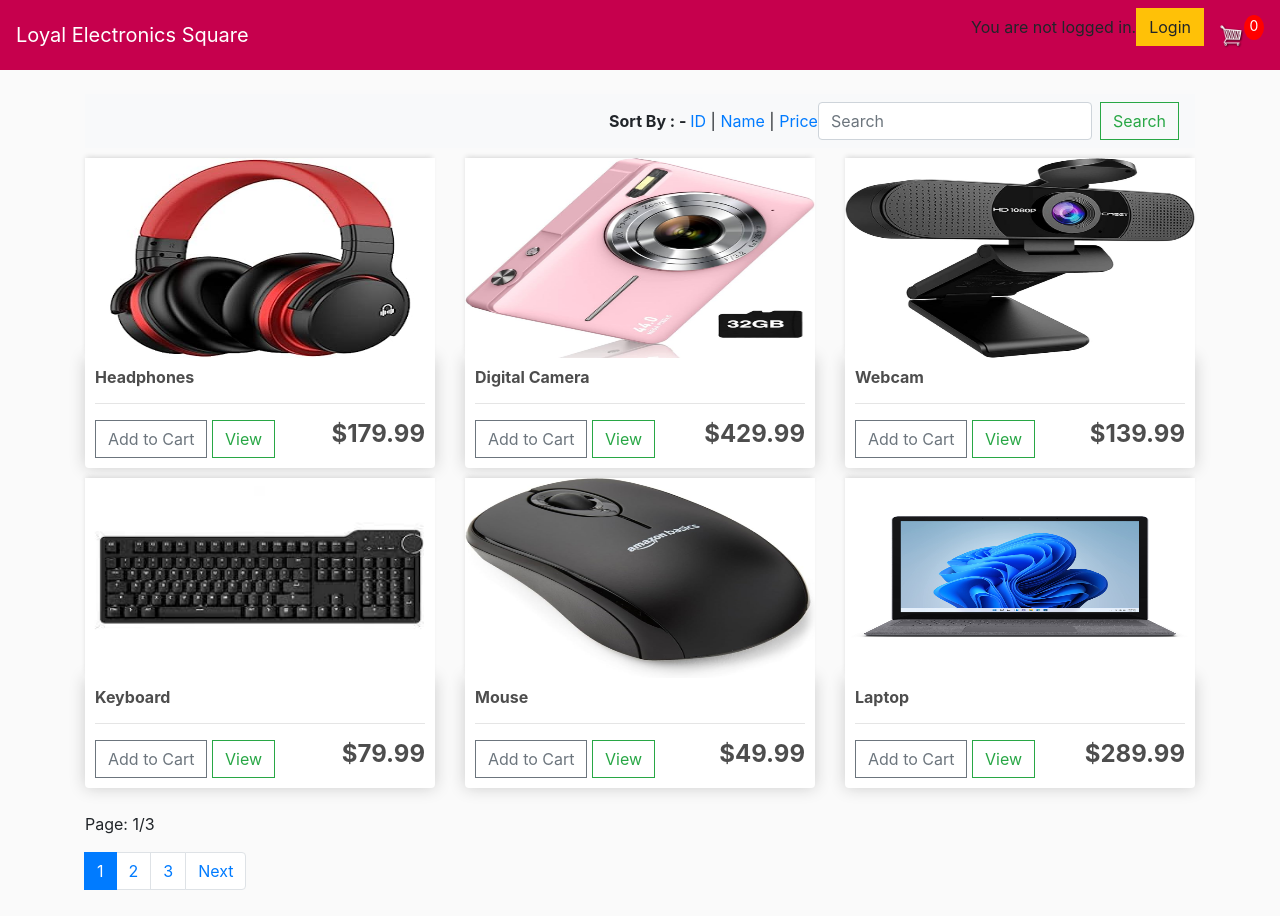
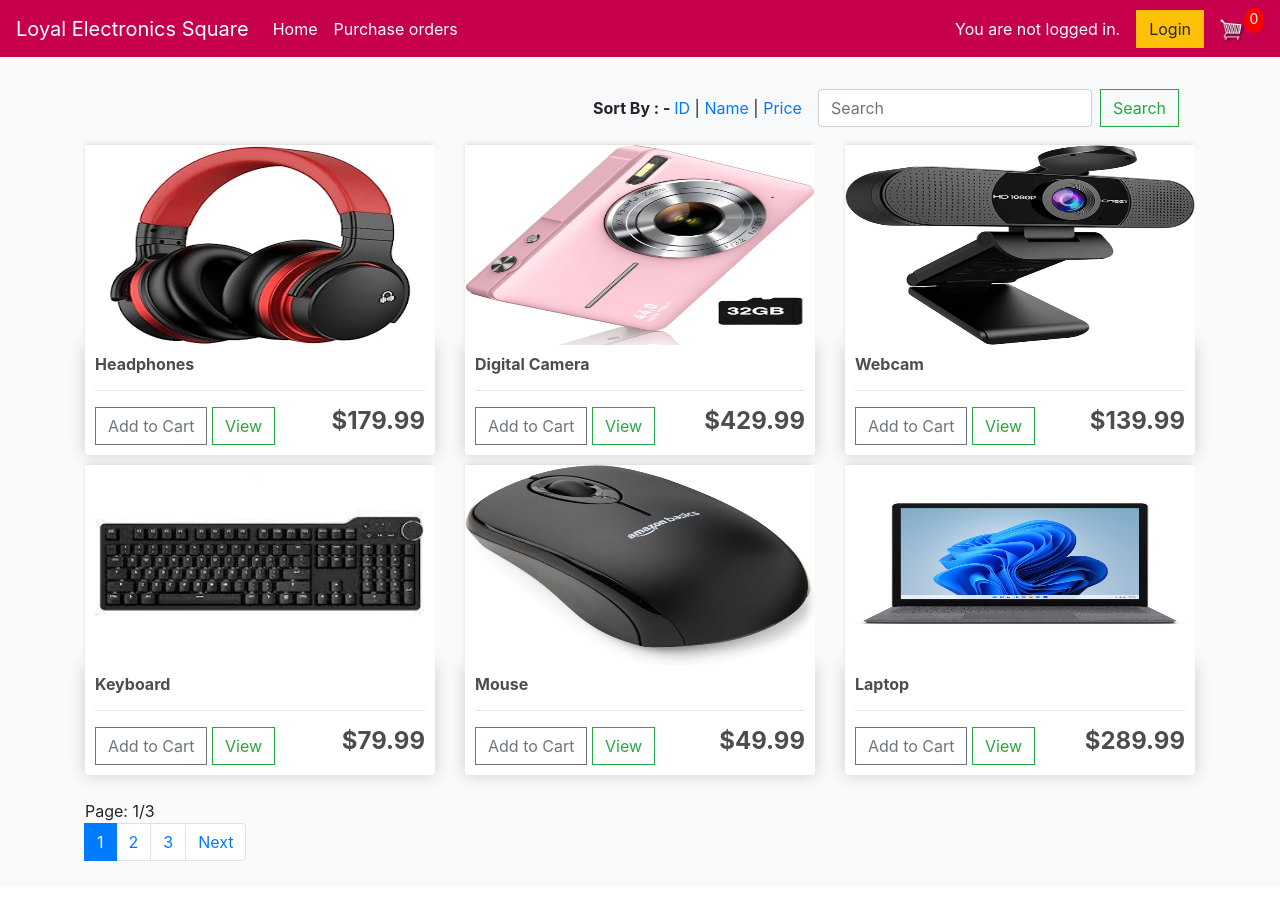
Before and after one commit to tobiaswai/ISI-group12-2024, a Django app: page / in a window 1280 px wide. After the commit the page ends 861 px from the top, so only its background shows below. Run offline with Django 5.2, Linux system fonts and the light colour scheme; data comes from the database, SQL or seed files in the repository; both versions use the stored data as it was after the commit; some libraries are stand-ins or nearby versions.

Commit message:
updated pages

```diff
--- a/myProject/store/templates/store/Main.html
+++ b/myProject/store/templates/store/Main.html
@@ -38,22 +38,27 @@
 		<button class="navbar-toggler" type="button" data-toggle="collapse" data-target="#navbarSupportedContent" aria-controls="navbarSupportedContent" aria-expanded="false" aria-label="Toggle navigation">
 			<span class="navbar-toggler-icon"></span>
 		</button>
-
 		<div class="collapse navbar-collapse" id="navbarSupportedContent">
-	    <ul class="navbar-nav mr-auto">
+			<ul class="navbar-nav me-auto mb-2 mb-lg-0">
+				<li class="nav-item">
+					<a class="nav-link active" aria-current="page" href="#">Home</a>
+				</li>
+				<li class="nav-item">
+					<a class="nav-link active" aria-current="page" href="#">Purchase orders</a>
+				</li>
 			</ul>
-
+		</div>
 	    <div class="form-inline my-2 my-lg-0">
 
 			{% if user.is_authenticated %}
-				<p>Hi {{ user.username }}! </p>
+				<a style="margin-right: 16px; color: white">Hi {{ user.username }}! </a>
 				<form action="{% url 'logout' %}" method="post">
 					{% csrf_token %}
 					<button class="btn btn-warning" type="submit">Logout</button>
 				</form>
 			{% else %}
-				<p>You are not logged in. </p>
-	     		<p><a href="{% url 'login' %}" class="btn btn-warning">Login</a></p>
+				<a style="margin-right: 16px; color: white">You are not logged in. </a>
+	     		<a href="{% url 'login' %}" class="btn btn-warning">Login</a>
 	     	{% endif %}
 
 	     	<a href="{% url 'cart' %}">
--- a/myProject/store/templates/store/Store.html
+++ b/myProject/store/templates/store/Store.html
@@ -3,7 +3,7 @@
 {% block content %}
 	<nav class="navbar navbar-light bg-light justify-content-end">
 		<a class="navbar-brand"></a>
-		<div>
+		<div style="margin-right: 16px">
 			<b>Sort By : - </b>
 			<a href="{% url 'product_list' %}?filter={{ filter }}&orderby=id">ID</a> |
 			<a href="{% url 'product_list' %}?filter={{ filter }}&orderby=name">Name</a> |
@@ -32,7 +32,7 @@
 		{% endfor %}
 	</div>
 	<br>
-	<p>Page: {{ page.number }}/{{ page.paginator.num_pages}}</p>
+	<a>Page: {{ page.number }}/{{ page.paginator.num_pages}}</a>
 	<nav aria-label="...">
 		<ul class="pagination">
 		  	<li class="page-item">
```
Also changed, not shown: myProject/db.sqlite3. Lines whose indentation alone changed are shown as unchanged.
